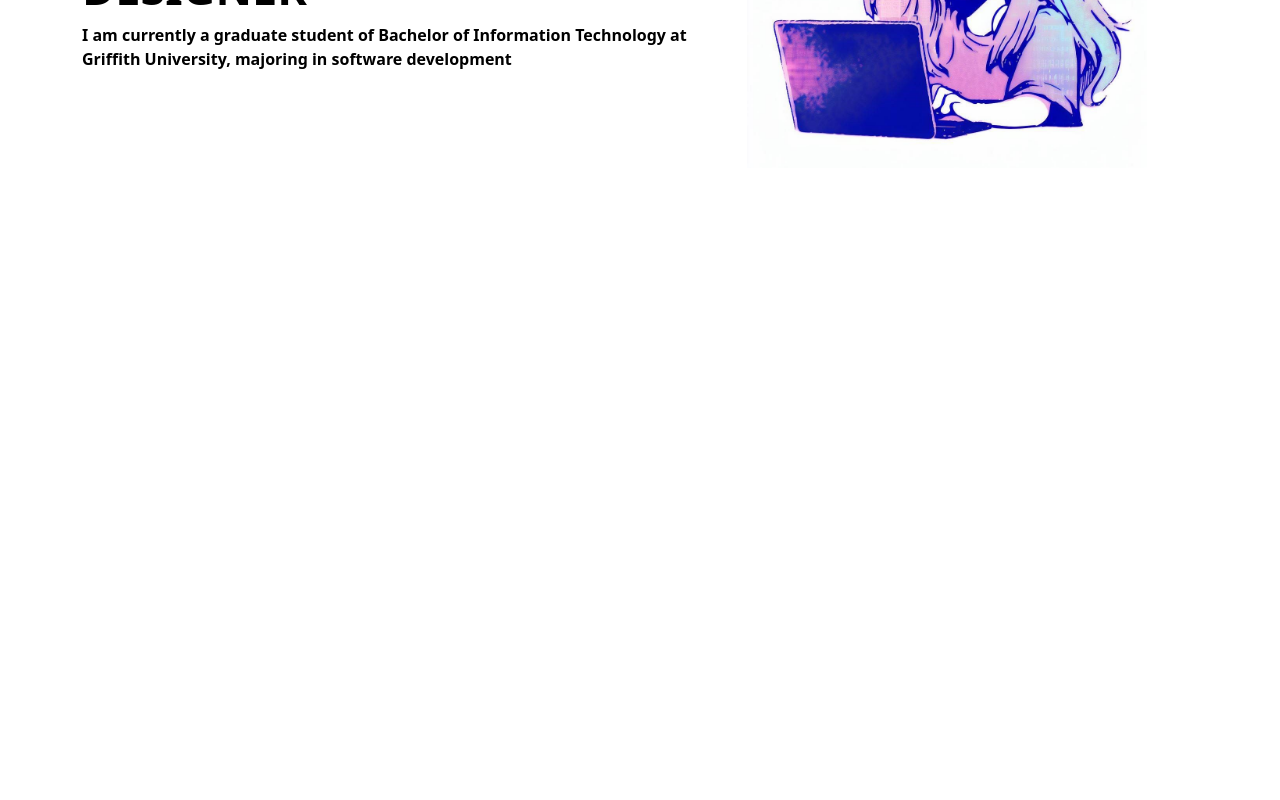
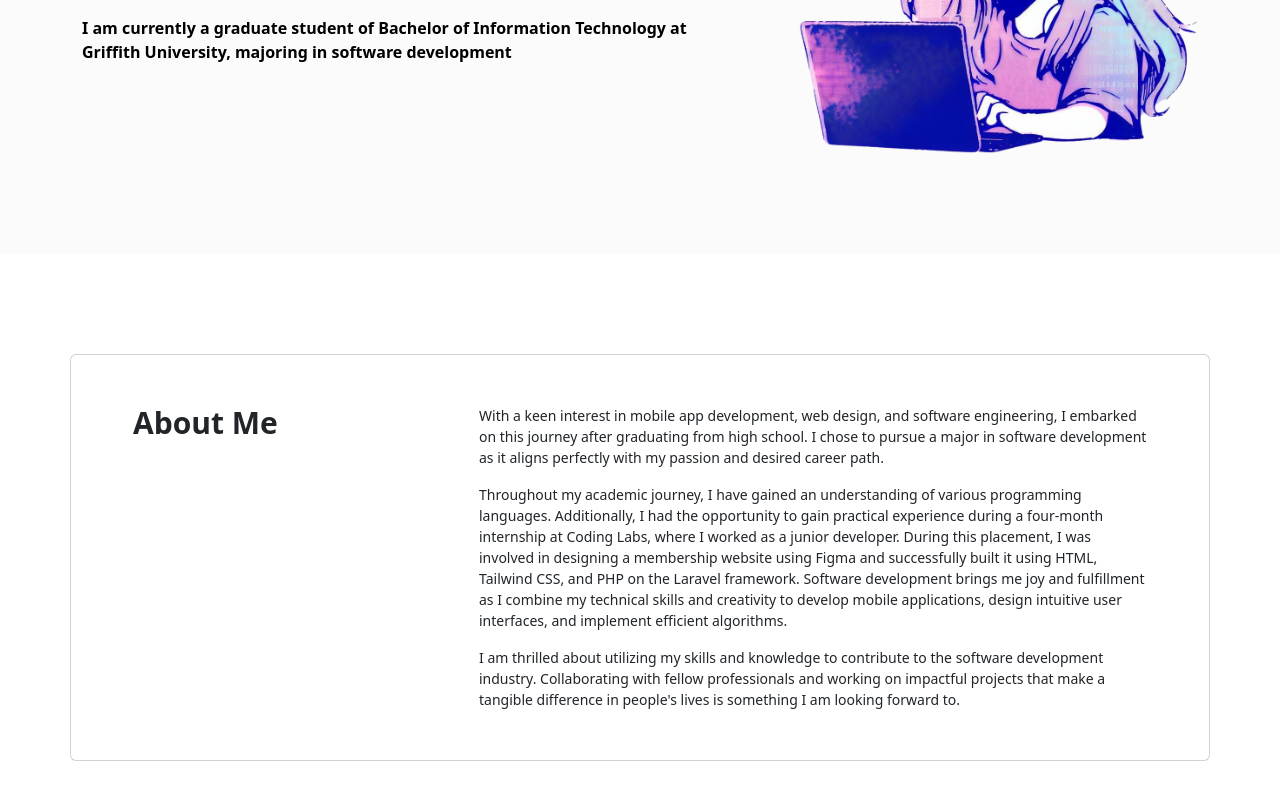
Before and after one commit to Lyunnn/Work-Portfolio-React, a React (Create React App) app: page / in a window 1280 px wide. Shown: the part 372-1172 px from the top of the page. Before the commit the page ends 800 px from the top, so only its background shows below. Built offline with nearby package versions, Linux system fonts and the light colour scheme.

Commit message:
adjust banner image and add about

```diff
--- a/src/App.css
+++ b/src/App.css
@@ -46,6 +46,7 @@ nav.navbar {
   top: 0;
   z-index: 9999;
   transition: 0.32 ease-in-out;
+  background-color: #FBFBFC;
 }
 
 nav.navbar.scrolled {
@@ -129,6 +130,7 @@ nav.navbar .navbar-toggler[aria-expanded="true"] .navbar-toggler-icon {
 .banner {
   margin-top: 0;
   padding: 160px 0 100px 0;
+  background-color: #FBFBFC;
 }
 
 .banner h1, h2, p {
@@ -151,6 +153,25 @@ nav.navbar .navbar-toggler[aria-expanded="true"] .navbar-toggler-icon {
 
 .banner .my-name {
   color: #C26DBC;
+}
+
+/* About CSS */
+.about {
+  padding: 100px 0 100px 0;
+}
+
+.about .card-body {
+  padding: 50px;
+}
+
+.about h1 {
+  font-weight: 500;
+  font-weight: bold;
+  font-size: 30px;
+}
+.about p {
+  font-weight: 300;
+  font-size: 14px;
 }
 
 /* **************************************************************************************** */
--- a/src/App.js
+++ b/src/App.js
@@ -2,6 +2,7 @@ import logo from './logo.svg';
 import './App.css';
 import { NavBar } from './components/NavBar';
 import { Banner } from './components/Banner';
+import { About } from './components/About';
 import 'bootstrap/dist/css/bootstrap.min.css';
 
 function App() {
@@ -9,6 +10,7 @@ function App() {
     <div className="App">
         <NavBar />
         <Banner />
+        <About />
     </div>
   );
 }
--- /dev/null
+++ b/src/components/About.js
@@ -0,0 +1,26 @@
+import { Container, Row, Col } from "react-bootstrap";
+
+export const About = () => {
+    return (
+        <section className="about">
+            <Container className="card">
+                <Row className="card-body">
+                    <Col xs={12} md={4} xl={4}>
+                        <h1 className="card-title">About Me</h1>
+                    </Col>
+                    <Col xs={12} md={8} xl={8}>
+                        <p className="card-text">
+                            With a keen interest in mobile app development, web design, and software engineering, I embarked on this journey after graduating from high school. I chose to pursue a major in software development as it aligns perfectly with my passion and desired career path.
+                        </p>
+                        <p className="card-text">
+                            Throughout my academic journey, I have gained an understanding of various programming languages. Additionally, I had the opportunity to gain practical experience during a four-month internship at Coding Labs, where I worked as a junior developer. During this placement, I was involved in designing a membership website using Figma and successfully built it using HTML, Tailwind CSS, and PHP on the Laravel framework. Software development brings me joy and fulfillment as I combine my technical skills and creativity to develop mobile applications, design intuitive user interfaces, and implement efficient algorithms.
+                        </p>
+                        <p className="card-text">
+                            I am thrilled about utilizing my skills and knowledge to contribute to the software development industry. Collaborating with fellow professionals and working on impactful projects that make a tangible difference in people's lives is something I am looking forward to.
+                        </p>
+                    </Col>
+                </Row>
+            </Container>
+        </section>
+    )
+}
--- a/src/components/Banner.js
+++ b/src/components/Banner.js
@@ -1,6 +1,6 @@
 import { useState, useEffect } from 'react';
 import { Container, Row, Col } from "react-bootstrap";
-import headerImg from "../assets/img/home_girl.jpg";
+import headerImg from "../assets/img/home_girl.png";
 
 export const Banner = () => {
     const [loopNum, setLoopNum] = useState(0);
@@ -54,7 +54,7 @@ export const Banner = () => {
                              majoring in software development
                         </p>
                     </Col>
-                    <Col xs={12} md={6} xl={5}>
+                    <Col xs={12} md={6} xl={5} className="d-flex justify-content-end">
                         <img src={headerImg} style={{width: "400px"}} alt="Header Img"/>
                     </Col>
                 </Row>
```
Also changed, not shown: src/assets/img/home_girl.png (added).
